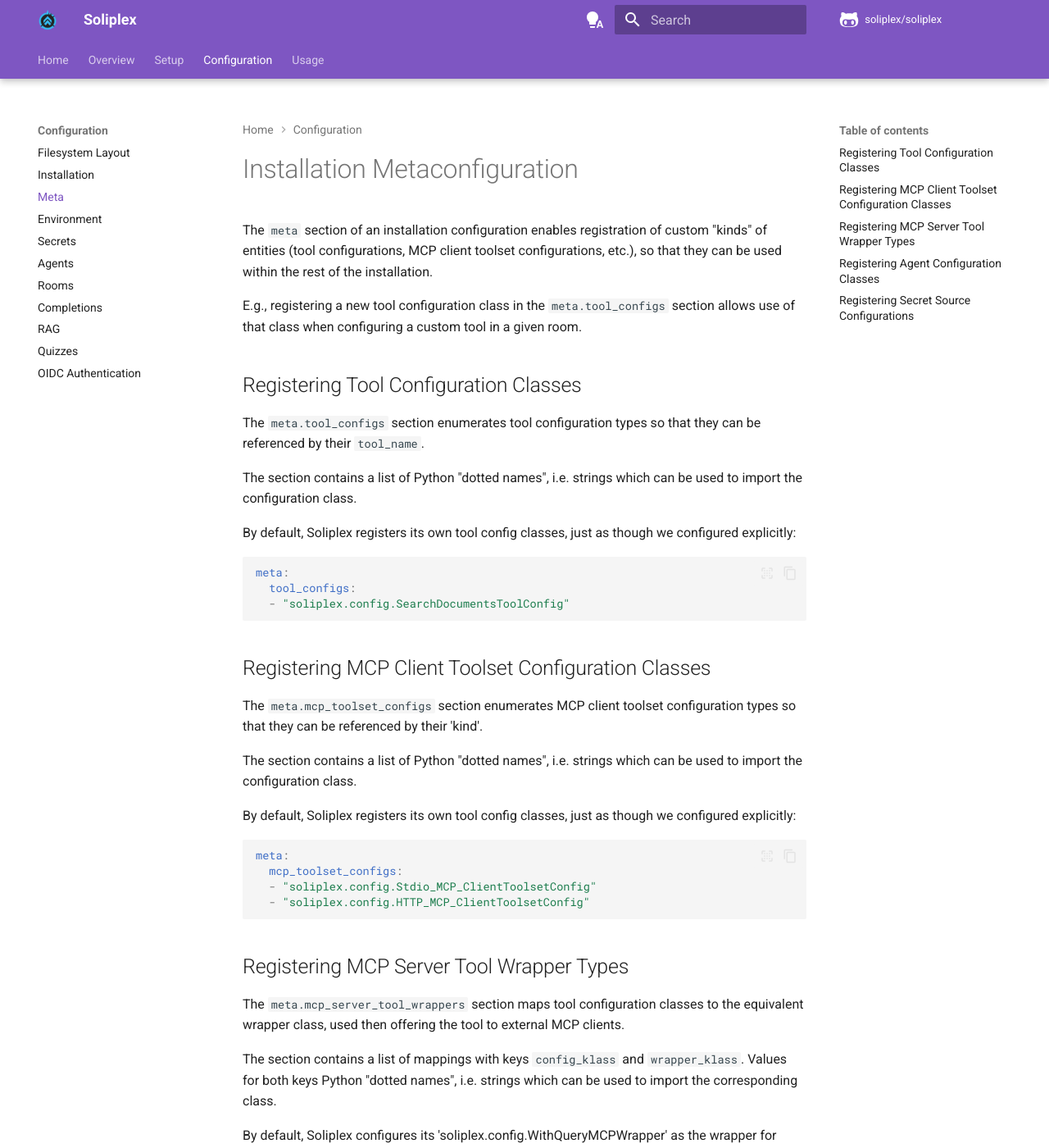
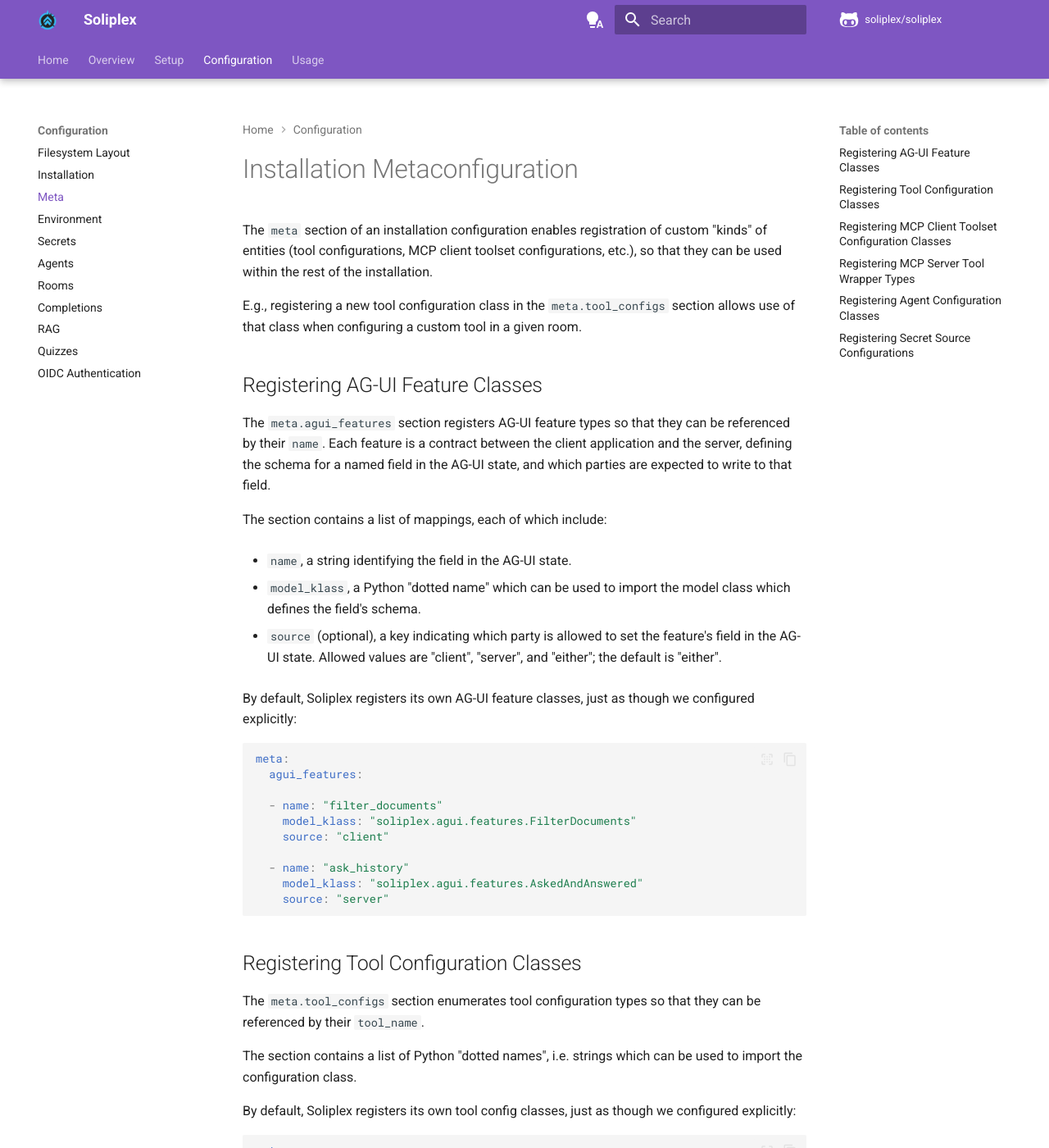
Before and after one commit to soliplex/soliplex.github.io, an MkDocs documentation site: the page built from docs/config/meta.md, in a window 1280 px wide and 1400 px high. Shown: the whole window at 82% size. Built offline with MkDocs 1.6.1 and Material for MkDocs 9.7.7, drawn with Linux system fonts in a browser that asks for light colours; comment, search, counter and statistics services are not loaded.

Commit message:
feat: '.config.InstallationConfig.agui_features' (#341)
* refactor: hoist AGUI Feature models to 'agui.features'

* feat: 'config.InstallationConfig.agui_features'

  Describe available contracts about segments of the AG-UI protocol's
  state mapping, shared beteween the client and the server.

  Features are defined in a registry, populated via metaconfig.

  'config.ToolConfig.agui_feature_names' enumerate which features a tool
  expects to use.  Visible via 'models.Tool.agui_feature_names'.

  'config.RoomConfig.agui_feature_names' enumerate the set of features which
  the room's tools expect to use.  Visible via
  'models.Room.agui_feature_names'.

* feat: expose JSON schema for feature models

* feat: dump AGUI feature schemas from CLI

Closes #306.

````diff
--- a/docs/config/meta.md
+++ b/docs/config/meta.md
@@ -8,6 +8,41 @@
 E.g., registering a new tool configuration class in the `meta.tool_configs`
 section allows use of that class when configuring a custom tool in a given
 room.
+
+## Registering AG-UI Feature Classes
+
+The `meta.agui_features` section registers AG-UI feature types so that
+they can be referenced by their `name`.  Each feature is a contract
+between the client application and the server, defining the schema for
+a named field in the AG-UI state, and which parties are expected to write
+to that field.
+
+The section contains a list of mappings, each of which include:
+
+- `name`, a string identifying the field in the AG-UI state.
+
+- `model_klass`, a Python "dotted name" which can be used to import the
+   model class which defines the field's schema.
+
+- `source` (optional), a  key indicating which party is allowed to set
+  the feature's field in the AG-UI state. Allowed values are "client",
+  "server", and "either";  the default is "either".
+
+By default, Soliplex registers its own AG-UI feature classes, just as though
+we configured explicitly:
+
+```yaml
+meta:
+  agui_features:
+
+  - name: "filter_documents"
+    model_klass: "soliplex.agui.features.FilterDocuments"
+    source: "client"
+
+  - name: "ask_history"
+    model_klass: "soliplex.agui.features.AskedAndAnswered"
+    source: "server"
+```
 
 ## Registering Tool Configuration Classes
 
````
